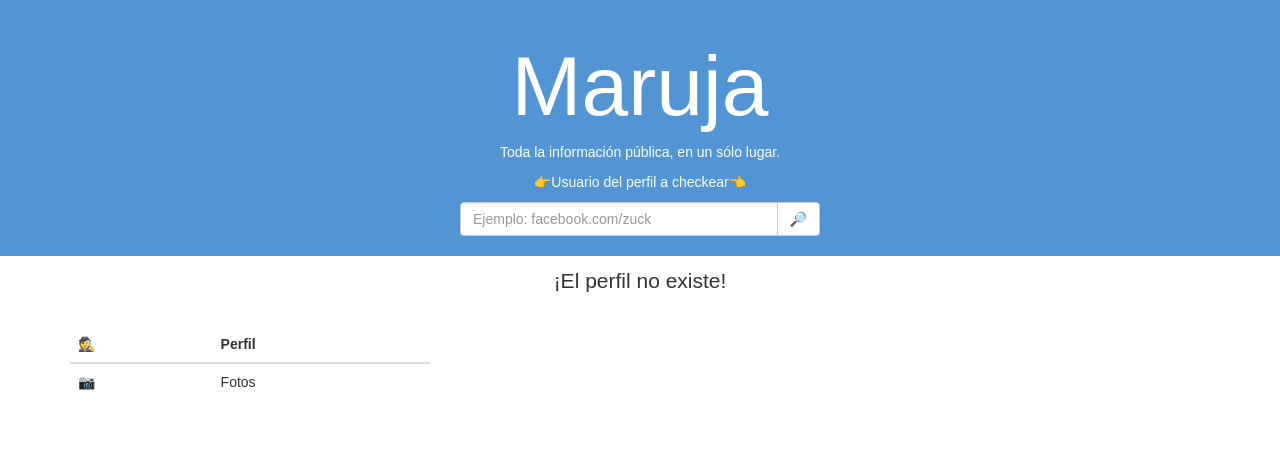
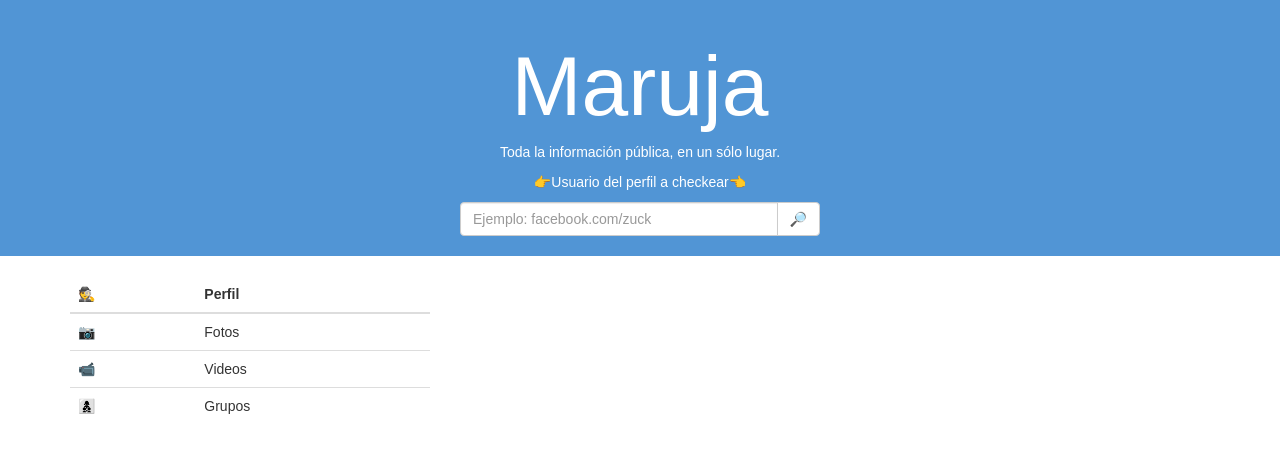
Before and after one commit to mangione77/maruja, a React (Create React App) app: page / in a window 1280 px wide. Shown: the top 452 px of the page. Built offline with nearby package versions, Linux system fonts and the light colour scheme.

Commit message:
Removed external dependency to get FB user id

```diff
--- a/package.json
+++ b/package.json
@@ -4,7 +4,7 @@
   "private": true,
   "dependencies": {
     "axios": "^0.18.0",
-    "find-facebook-id": "^0.2.0",
+    "getFBId": "git+https://github.com/mangione77/maruja-getfbid.git",
     "react": "^16.2.0",
     "react-bootstrap": "^0.32.1",
     "react-dom": "^16.2.0",
--- a/src/App.js
+++ b/src/App.js
@@ -21,6 +21,7 @@
     }, () => {
       findId(this.state.profileUrl)
         .then(response => {
+          console.log(response)
           this.setState({
             profileId:response
           })
--- a/src/common/NewLoadedUrl.js
+++ b/src/common/NewLoadedUrl.js
@@ -1,12 +1,13 @@
 import React, { Component } from 'react'
 
 class NewLoadedUrl extends Component {
+        //<p className="new-url">¡El perfil {this.props.profileURL} no existe!</p>
     render() {
         return <div>
         {
             !this.props.errorGetId && this.props.profileId
             ? <p className="new-url">¡Perfil #{this.props.profileId} cargado!</p>
-            : <p className="new-url">¡El perfil {this.props.profileURL} no existe!</p>
+            : <div />
         }
         </div>
     }
--- a/src/common/OptionsTable.js
+++ b/src/common/OptionsTable.js
@@ -16,18 +16,34 @@
             <table className="table options-table">
             <thead>
             <tr>
-                <th scope="col" style={iconStyle}>{this.props.icon}</th>
-                <th scope="col">{this.props.title}</th>
+                <th scope="col" style={iconStyle}>🕵</th>
+                <th scope="col">Perfil</th>
             </tr>
             </thead>
             <tbody>
             <tr>
-                <td style={iconStyle}><span>{this.props.photosIcon}</span></td>
+                <td style={iconStyle}><span>📷</span></td>
                 {
                     this.props.profileId
                             ? <td><a target="_blank" href={`https://www.facebook.com/search/${this.props.profileId}/photos-by/`}>Fotos</a></td>
                             : <td>Fotos</td>
                 }
+            </tr>
+            <tr>
+            <td style={iconStyle}><span>📹</span></td>
+            {
+                this.props.profileId
+                        ? <td><a target="_blank" href={`https://www.facebook.com/search/${this.props.profileId}/videos-by/`}>Videos</a></td>
+                        : <td>Videos</td>
+            }
+            </tr>
+            <tr>
+            <td style={iconStyle}><span>👩‍👦‍👦</span></td>
+            {
+                this.props.profileId
+                        ? <td><a target="_blank" href={`https://www.facebook.com/search/${this.props.profileId}/groups/`}>Grupos</a></td>
+                        : <td>Grupos</td>
+            }
             </tr>
             </tbody>
         </table>
--- a/src/components/TableLayout.js
+++ b/src/components/TableLayout.js
@@ -8,8 +8,6 @@
         super()
         this.state = {
             infoIcon: 'ℹ',
-            profileIcon: '🕵',
-            profileTitle:'Perfil',
             photosIcon: '📷'
         }
     }
@@ -19,8 +17,6 @@
             <Row>
                 <Col lg={4} md={6} sm={12}>
                     <OptionsTable
-                        icon={this.state.profileIcon}
-                        title={this.state.profileTitle}
                         photosIcon={this.state.photosIcon}
                         profileId={this.props.profileId}
                     />
--- a/src/utils/findFacebookId.js
+++ b/src/utils/findFacebookId.js
@@ -1,4 +1,4 @@
-import FindFacebookId from 'find-facebook-id'
+import FindFacebookId from 'getFBId'
 
 async function findId(name) {
     try {
```
Also changed, not shown: 1 other file (tests, documents, lock files or other folders).
